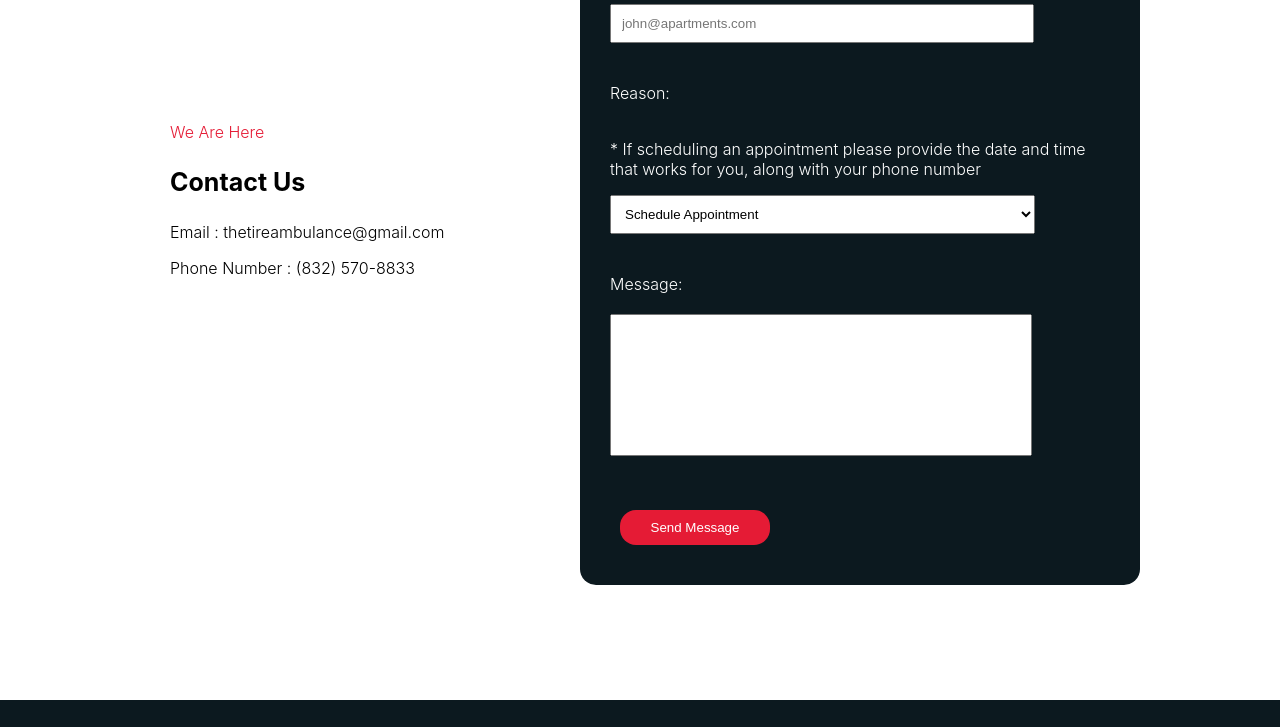
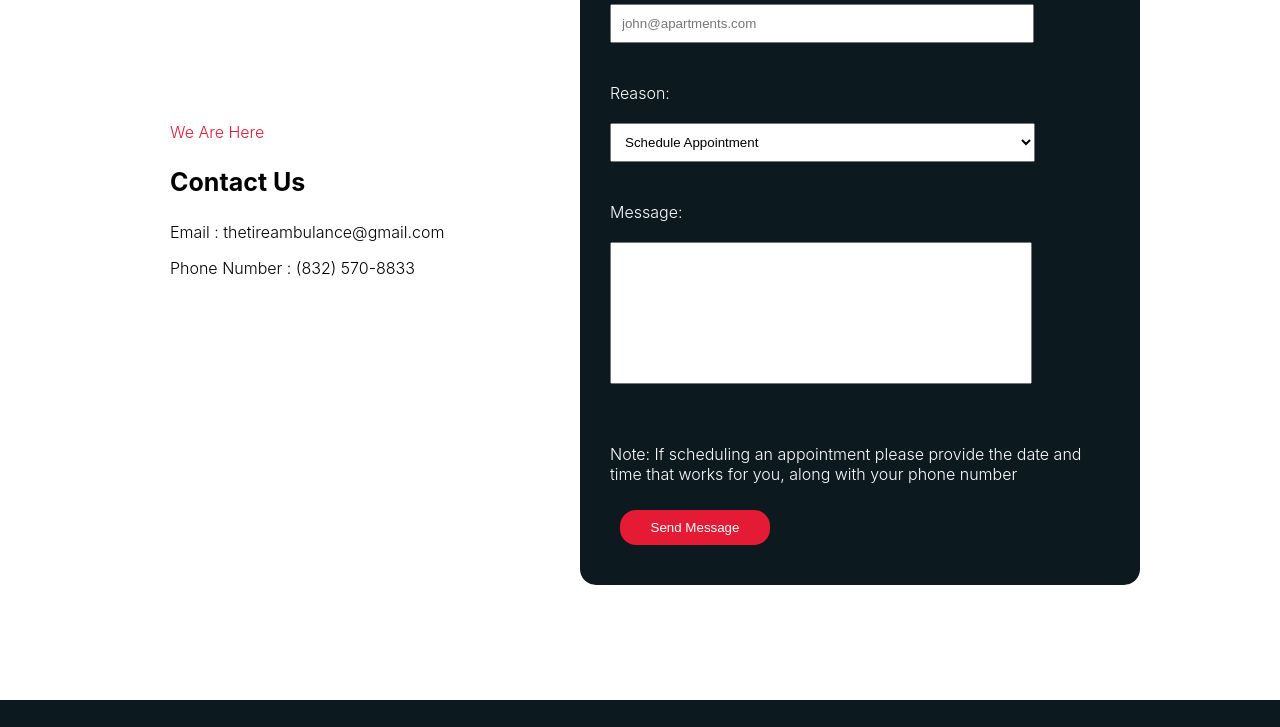
Before and after one commit to Mario5648/mobileTireShop, a plain HTML site: page index.html in a window 1280 px wide. Shown: the part 5260-5987 px from the top of the page. Drawn offline with Linux system fonts and the light colour scheme.

Commit message:
Update index.html

```diff
--- a/index.html
+++ b/index.html
@@ -208,7 +208,6 @@
                 <br>
                 <br>
                 <label for="clientReason">Reason:</label><br><br>
-                <p>* If scheduling an appointment please provide the date and time that works for you, along with your phone number</p>
                 <select class="selectorField" id="clientReason" name="clientReason">
                     <option value="scheduleAppointment">Schedule Appointment</option>
                     <option value="requestInfo">Request More Information</option>
@@ -222,6 +221,7 @@
                 <br>
                 <br>
                 <br>
+                <p>Note: If scheduling an appointment please provide the date and time that works for you, along with your phone number</p>
                 <button id="sendMessageButton" class="normalButton" onclick="sendMessageOnClick()">Send Message</button>
             </div>
         </div>
```
